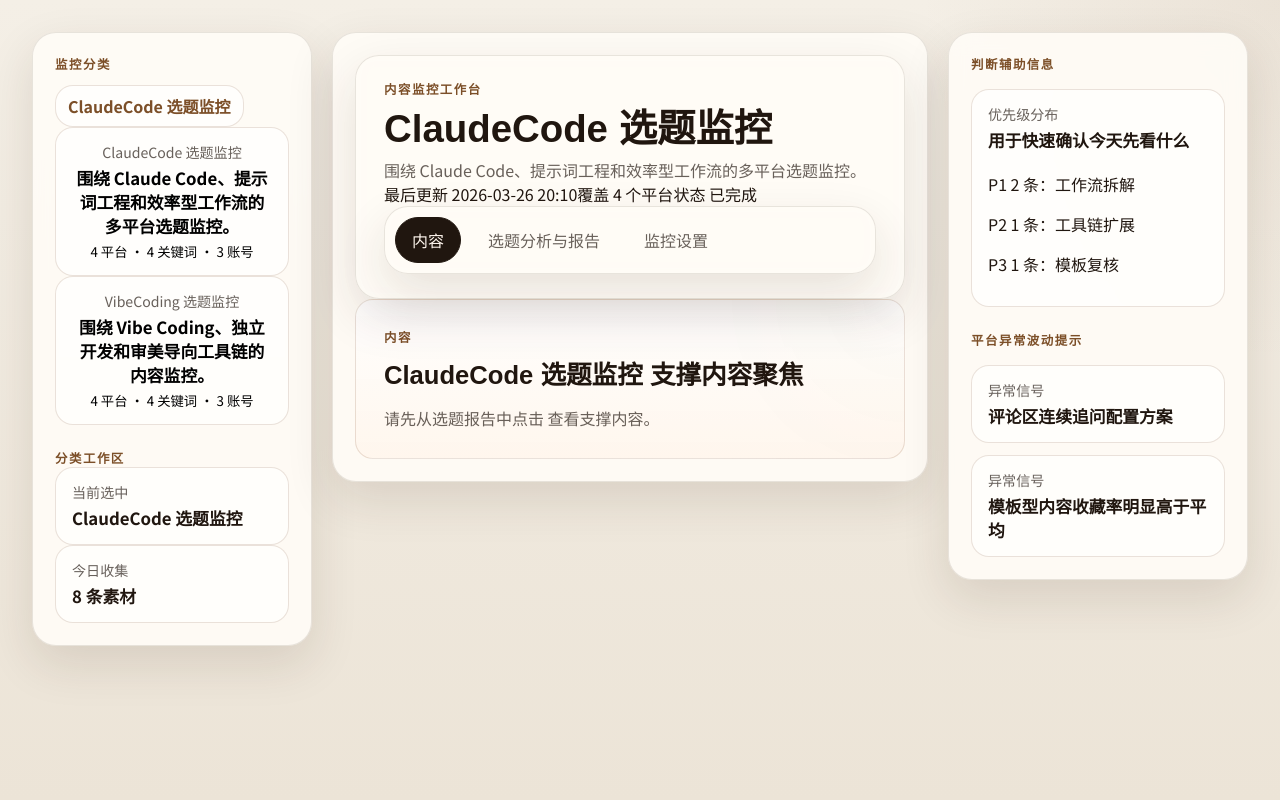
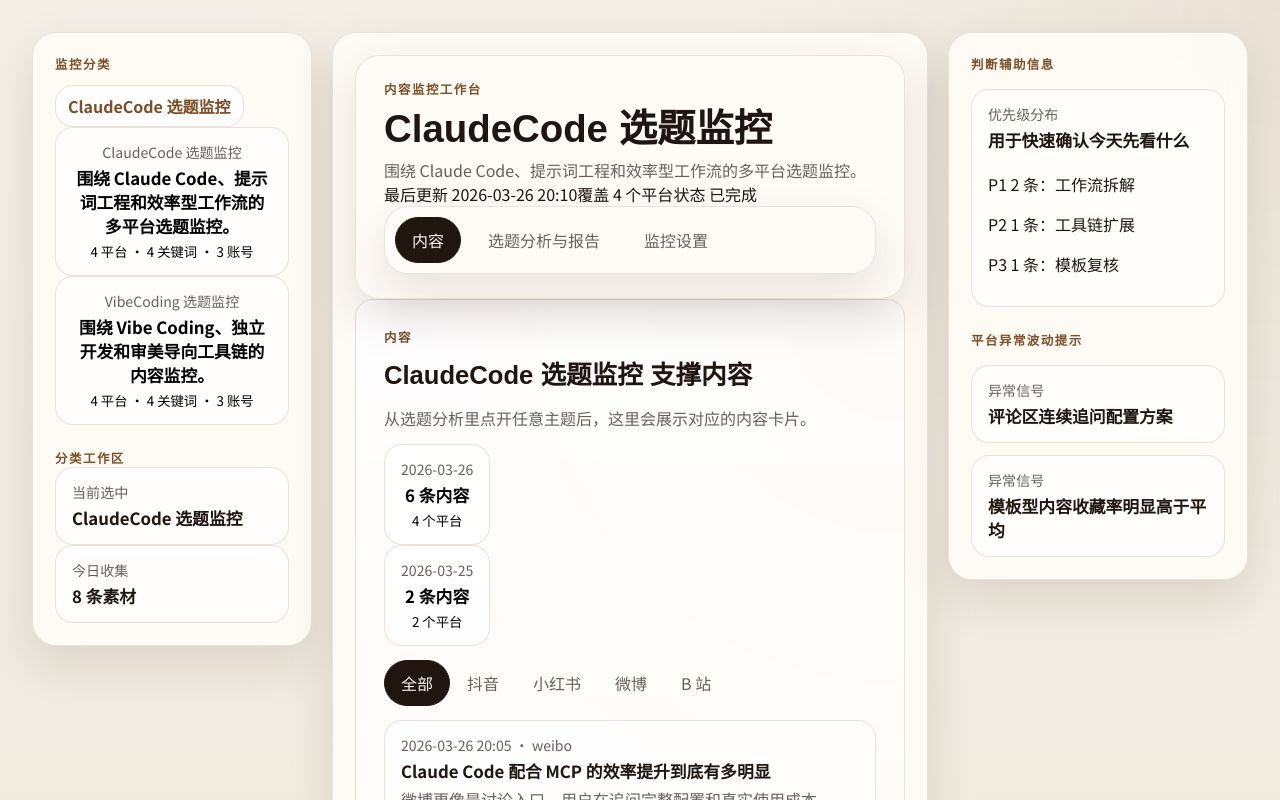
Before and after one commit to Selina2025-alt/Agent-Content-Factory, a Next.js app in the folder 数据采集与选题分析agent/: page / in a window 1280 px wide. Both pictures are taken after a click on the tab "内容". Shown: the top 800 px of the page. Built offline with nearby package versions, Linux system fonts and the light colour scheme.

Commit message:
feat: add content insight bridge

```diff
--- /dev/null
+++ b/数据采集与选题分析agent/src/components/workbench/content-tab.tsx
@@ -0,0 +1,180 @@
+"use client";
+
+import { DateStrip, type DateStripItem } from "@/components/workbench/date-strip";
+import type { ContentItem, MonitorCategory, PlatformId } from "@/lib/types";
+
+interface ContentTabProps {
+  activeCategory: MonitorCategory;
+  selectedContentDate: string;
+  selectedPlatformId: PlatformId;
+  highlightedContentIds: string[];
+  onSelectContentDate: (date: string) => void;
+  onSelectPlatformId: (platformId: PlatformId) => void;
+  onOpenLinkedInsight: (content: ContentItem) => void;
+}
+
+function buildDateItems(content: ContentItem[]): DateStripItem[] {
+  const contentDates = new Map<
+    string,
+    {
+      count: number;
+      platforms: Set<string>;
+    }
+  >();
+
+  for (const item of content) {
+    const existing = contentDates.get(item.date);
+
+    if (existing) {
+      existing.count += 1;
+      existing.platforms.add(item.platformId);
+      continue;
+    }
+
+    contentDates.set(item.date, {
+      count: 1,
+      platforms: new Set([item.platformId])
+    });
+  }
+
+  return [...contentDates.entries()]
+    .sort(([leftDate], [rightDate]) => rightDate.localeCompare(leftDate))
+    .map(([date, summary]) => ({
+      date,
+      label: `${summary.count} 条内容`,
+      detail: `${summary.platforms.size} 个平台`
+    }));
+}
+
+function buildPlatformItems(activeCategory: MonitorCategory) {
+  return [
+    { id: "all" as const, label: "全部" },
+    ...activeCategory.settings.platforms.map((platform) => ({
+      id: platform.id,
+      label: platform.label
+    }))
+  ];
+}
+
+function resolveSelectedDate(contentDates: DateStripItem[], selectedDate: string) {
+  return contentDates.some((item) => item.date === selectedDate)
+    ? selectedDate
+    : contentDates[0]?.date ?? "";
+}
+
+function buildVisibleContent({
+  activeCategory,
+  selectedContentDate,
+  selectedPlatformId
+}: Pick<
+  ContentTabProps,
+  "activeCategory" | "selectedContentDate" | "selectedPlatformId"
+>) {
+  return activeCategory.content
+    .filter((content) => content.date === selectedContentDate)
+    .filter(
+      (content) => selectedPlatformId === "all" || content.platformId === selectedPlatformId
+    )
+    .slice()
+    .sort((left, right) => right.publishedAt.localeCompare(left.publishedAt));
+}
+
+export function ContentTab({
+  activeCategory,
+  selectedContentDate,
+  selectedPlatformId,
+  highlightedContentIds,
+  onSelectContentDate,
+  onSelectPlatformId,
+  onOpenLinkedInsight
+}: ContentTabProps) {
+  const dateItems = buildDateItems(activeCategory.content);
+  const resolvedSelectedDate = resolveSelectedDate(dateItems, selectedContentDate);
+  const visibleContent = buildVisibleContent({
+    activeCategory,
+    selectedContentDate: resolvedSelectedDate,
+    selectedPlatformId
+  });
+  const platformItems = buildPlatformItems(activeCategory);
+
+  return (
+    <section className="workbench-shell__hero-card" aria-label={`${activeCategory.name} 支撑内容`}>
+      <div className="workbench-shell__panel-kicker">内容</div>
+      <h2>{`${activeCategory.name} 支撑内容`}</h2>
+
+      {highlightedContentIds.length > 0 ? (
+        <p>{`已聚焦 ${highlightedContentIds.length} 条支撑内容。`}</p>
+      ) : (
+        <p>从选题分析里点开任意主题后，这里会展示对应的内容卡片。</p>
+      )}
+
+      <DateStrip
+        items={dateItems}
+        selectedDate={resolvedSelectedDate}
+        onSelectDate={onSelectContentDate}
+      />
+
+      <div className="workbench-shell__header-meta" role="group" aria-label="平台筛选">
+        {platformItems.map((platform) => {
+          const isSelected = platform.id === selectedPlatformId;
+
+          return (
+            <button
+              key={platform.id}
+              type="button"
+              className={isSelected ? "workbench-shell__tab is-active" : "workbench-shell__tab"}
+              aria-pressed={isSelected}
+              onClick={() => onSelectPlatformId(platform.id)}
+            >
+              {platform.label}
+            </button>
+          );
+        })}
+      </div>
+
+      <div className="workbench-shell__action-deck" aria-label="内容卡片">
+        {visibleContent.length === 0 ? (
+          <article className="workbench-shell__workspace-card">
+            <span>暂无内容</span>
+            <strong>当前日期和平台下没有匹配的内容。</strong>
+          </article>
+        ) : (
+          visibleContent.map((content) => {
+            const isFocused = highlightedContentIds.includes(content.id);
+
+            return (
+              <article
+                key={content.id}
+                className={
+                  isFocused
+                    ? "workbench-shell__workspace-card is-active"
+                    : "workbench-shell__workspace-card"
+                }
+              >
+                <span>
+                  {content.publishedAt} · {content.platformId}
+                </span>
+                <strong>{content.title}</strong>
+                <p>{content.aiSummary}</p>
+                <small>
+                  {content.author} · 热度 {content.heatScore} ·{" "}
+                  {content.metrics.likes} 赞
+                </small>
+                <button
+                  type="button"
+                  className="workbench-shell__tab"
+                  aria-label={`查看关联洞察：${content.title}`}
+                  onClick={() => onOpenLinkedInsight(content)}
+                >
+                  查看关联洞察
+                </button>
+              </article>
+            );
+          })
+        )}
+      </div>
+    </section>
+  );
+}
+
+export default ContentTab;
--- a/数据采集与选题分析agent/src/components/workbench/monitoring-workbench.tsx
+++ b/数据采集与选题分析agent/src/components/workbench/monitoring-workbench.tsx
@@ -4,6 +4,7 @@
 
 import { ActionDeck } from "@/components/workbench/action-deck";
 import { CategorySidebar } from "@/components/workbench/category-sidebar";
+import { ContentTab } from "@/components/workbench/content-tab";
 import { ReportTab } from "@/components/workbench/report-tab";
 import { RightRail } from "@/components/workbench/right-rail";
 import { WorkbenchHeader } from "@/components/workbench/workbench-header";
@@ -14,7 +15,13 @@
   getCurrentDailyReport,
   getLinkedContentIds
 } from "@/lib/workbench-selectors";
-import type { DailyReport, TabId, TopicIdea, WorkbenchState } from "@/lib/types";
+import type {
+  ContentItem,
+  DailyReport,
+  TabId,
+  TopicIdea,
+  WorkbenchState
+} from "@/lib/types";
 
 export function buildWorkbenchStateForCategory(
   categories: typeof monitorCategories,
@@ -29,54 +36,6 @@
     selectedCategoryId: activeCategory.id,
     activeTab
   };
-}
-
-function FocusedContentBridge({
-  activeCategory,
-  highlightedContentIds
-}: {
-  activeCategory: (typeof monitorCategories)[number];
-  highlightedContentIds: string[];
-}) {
-  const focusedContent = activeCategory.content.filter((content) =>
-    highlightedContentIds.includes(content.id)
-  );
-
-  if (highlightedContentIds.length === 0) {
-    return (
-      <section
-        className="workbench-shell__hero-card"
-        aria-label={`${activeCategory.name} 支撑内容`}
-      >
-        <div className="workbench-shell__panel-kicker">内容</div>
-        <h2>{`${activeCategory.name} 支撑内容聚焦`}</h2>
-        <p>请先从选题报告中点击 查看支撑内容。</p>
-      </section>
-    );
-  }
-
-  return (
-    <section
-      className="workbench-shell__hero-card"
-      aria-label={`${activeCategory.name} 支撑内容`}
-    >
-      <div className="workbench-shell__panel-kicker">内容</div>
-      <h2>{`${activeCategory.name} 支撑内容聚焦`}</h2>
-      <p>{`已聚焦 ${highlightedContentIds.length} 条支撑内容。`}</p>
-      <div className="workbench-shell__action-deck">
-        {focusedContent.map((content) => (
-          <article key={content.id} className="workbench-shell__workspace-card">
-            <span>
-              {content.publishedAt} · {content.platformId}
-            </span>
-            <strong>{content.title}</strong>
-            <p>{content.aiSummary}</p>
-            <small>{content.author}</small>
-          </article>
-        ))}
-      </div>
-    </section>
-  );
 }
 
 function SettingsBridge({
@@ -104,7 +63,7 @@
         <div className="workbench-shell__grid">
           <main className="workbench-shell__panel workbench-shell__panel--main">
             <div className="workbench-shell__hero-card">
-              <div className="workbench-shell__panel-kicker">今日建议动作区</div>
+              <div className="workbench-shell__panel-kicker">今日建议动作池</div>
               <h2>暂无监控分类</h2>
               <p>请先添加一个监控分类后再查看工作台。</p>
             </div>
@@ -133,6 +92,37 @@
       selectedContentDate: report.date,
       focusedTopicId: topic.id,
       highlightedContentIds: linkedContentIds
+    }));
+  }
+
+  function handleOpenLinkedInsight(content: ContentItem) {
+    const linkedTopicId = content.linkedTopicIds.find((topicId) =>
+      activeCategory.reports.some((report) =>
+        report.topics.some((topic) => topic.id === topicId)
+      )
+    );
+
+    const linkedTopic = linkedTopicId
+      ? activeCategory.reports
+          .flatMap((report) => report.topics)
+          .find((topic) => topic.id === linkedTopicId)
+      : null;
+
+    const linkedReport = linkedTopic
+      ? activeCategory.reports.find((report) =>
+          report.topics.some((topic) => topic.id === linkedTopic.id)
+        )
+      : null;
+
+    setWorkbenchState((current) => ({
+      ...current,
+      activeTab: "report",
+      selectedReportDate: linkedReport?.date ?? current.selectedReportDate,
+      selectedContentDate: content.date,
+      focusedTopicId: linkedTopic?.id ?? current.focusedTopicId,
+      highlightedContentIds: linkedTopic
+        ? getLinkedContentIds(linkedTopic)
+        : current.highlightedContentIds
     }));
   }
 
@@ -191,9 +181,24 @@
               <ActionDeck activeCategory={activeCategory} />
             </>
           ) : workbenchState.activeTab === "content" ? (
-            <FocusedContentBridge
+            <ContentTab
               activeCategory={activeCategory}
+              selectedContentDate={workbenchState.selectedContentDate}
+              selectedPlatformId={workbenchState.selectedPlatformId}
               highlightedContentIds={workbenchState.highlightedContentIds}
+              onSelectContentDate={(selectedContentDate) =>
+                setWorkbenchState((current) => ({
+                  ...current,
+                  selectedContentDate
+                }))
+              }
+              onSelectPlatformId={(selectedPlatformId) =>
+                setWorkbenchState((current) => ({
+                  ...current,
+                  selectedPlatformId
+                }))
+              }
+              onOpenLinkedInsight={handleOpenLinkedInsight}
             />
           ) : (
             <SettingsBridge activeCategory={activeCategory} />
```
Also changed, not shown: 1 other file (tests, documents, lock files or other folders).
